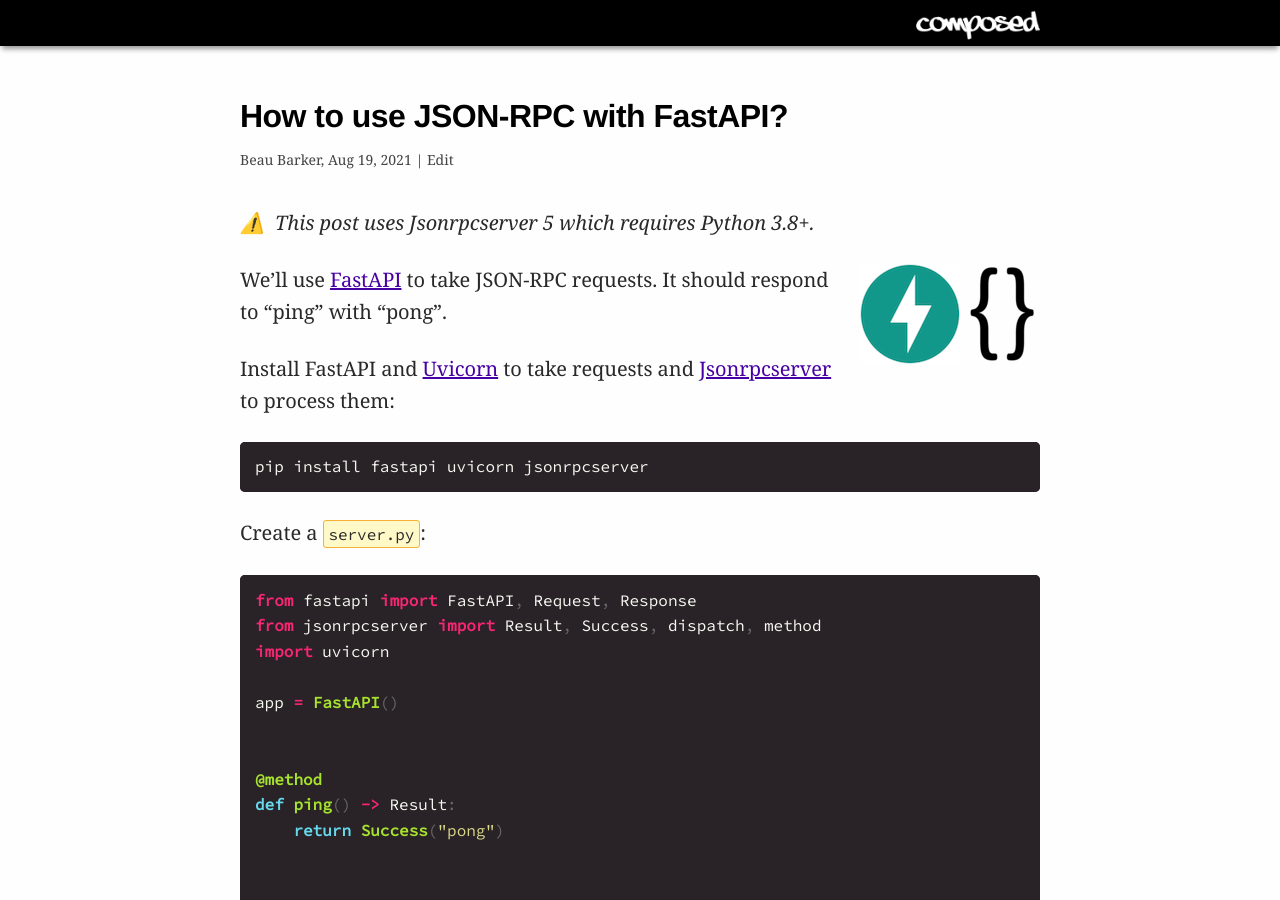
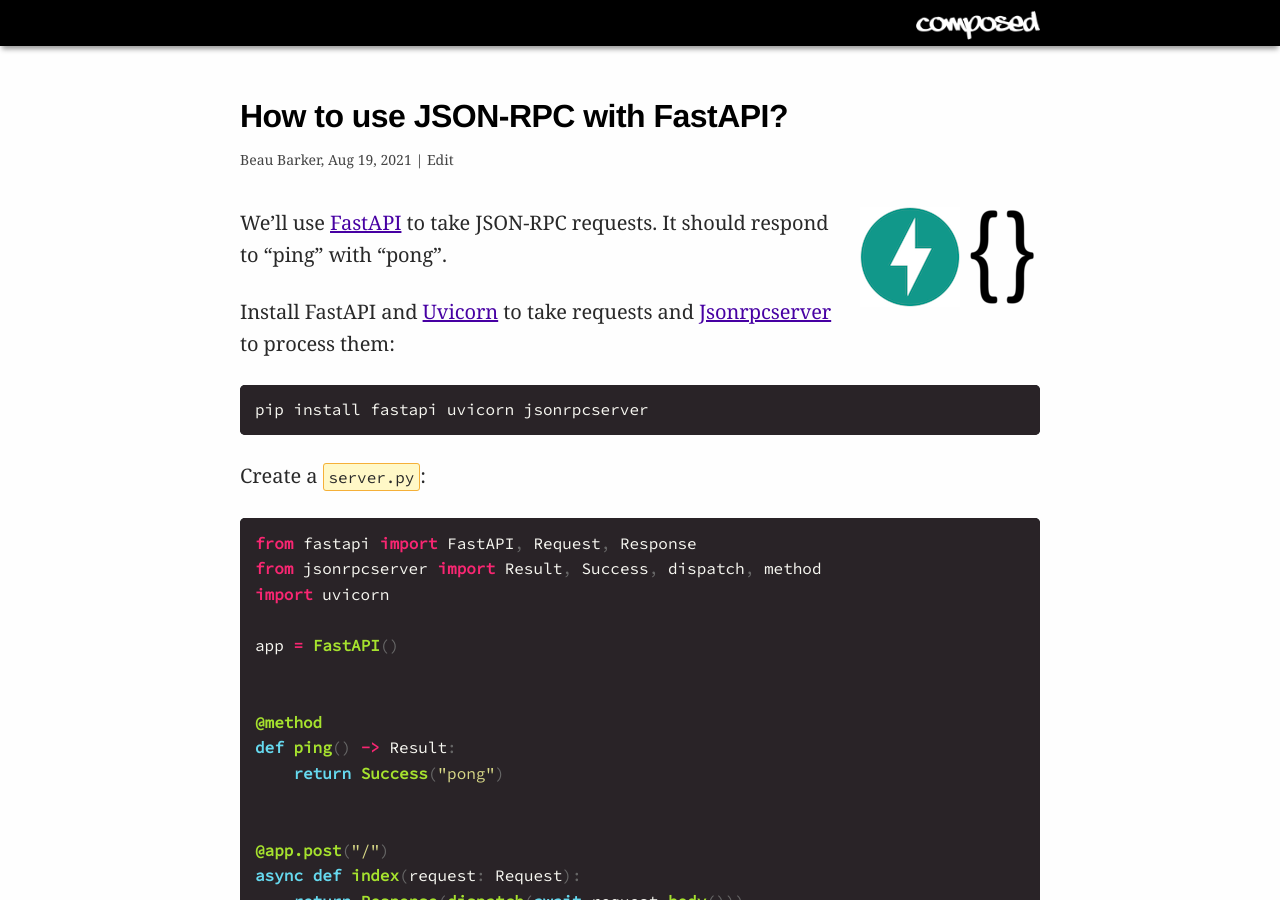
Before and after one commit to explodinglabs/explodinglabs.github.io, a Jekyll site: the page built from docs/_posts/jsonrpc/2021-08-19-fastapi.markdown, in a window 1280 px wide and 900 px high. Built offline with Jekyll 4.4.1, drawn with Linux system fonts in a browser that asks for light colours.

Commit message:
Update 2021-08-19-fastapi.markdown

```diff
--- a/docs/_posts/jsonrpc/2021-08-19-fastapi.markdown
+++ b/docs/_posts/jsonrpc/2021-08-19-fastapi.markdown
@@ -4,10 +4,6 @@
 title: How to use JSON-RPC with FastAPI?
 permalink: /jsonrpc/fastapi
 ---
-<div class="warning" markdown="1">
-This post uses Jsonrpcserver 5 which requires Python 3.8+.
-</div>
-
 <div class="wide-logos" markdown="1">
 ![fastapi](/assets/fastapi.png)
 ![json](/assets/json.png)
```
